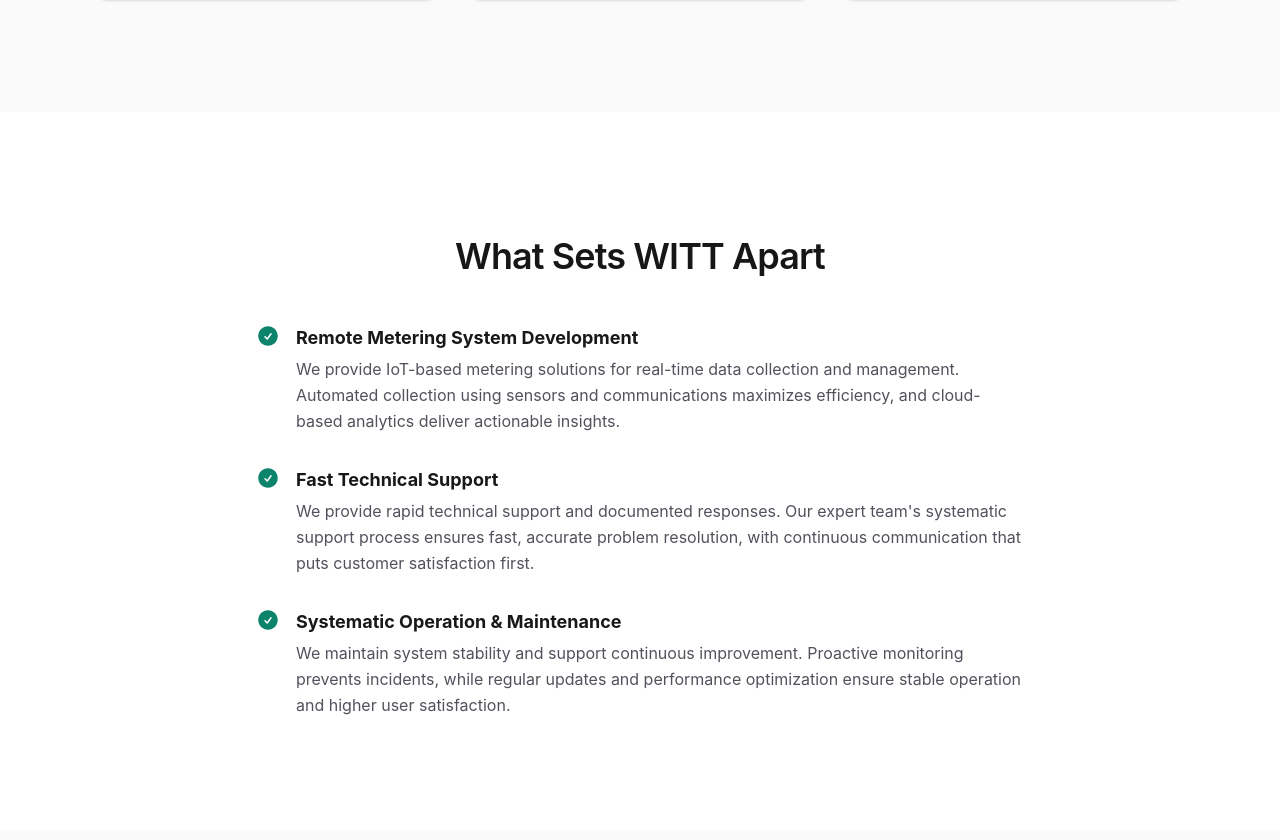
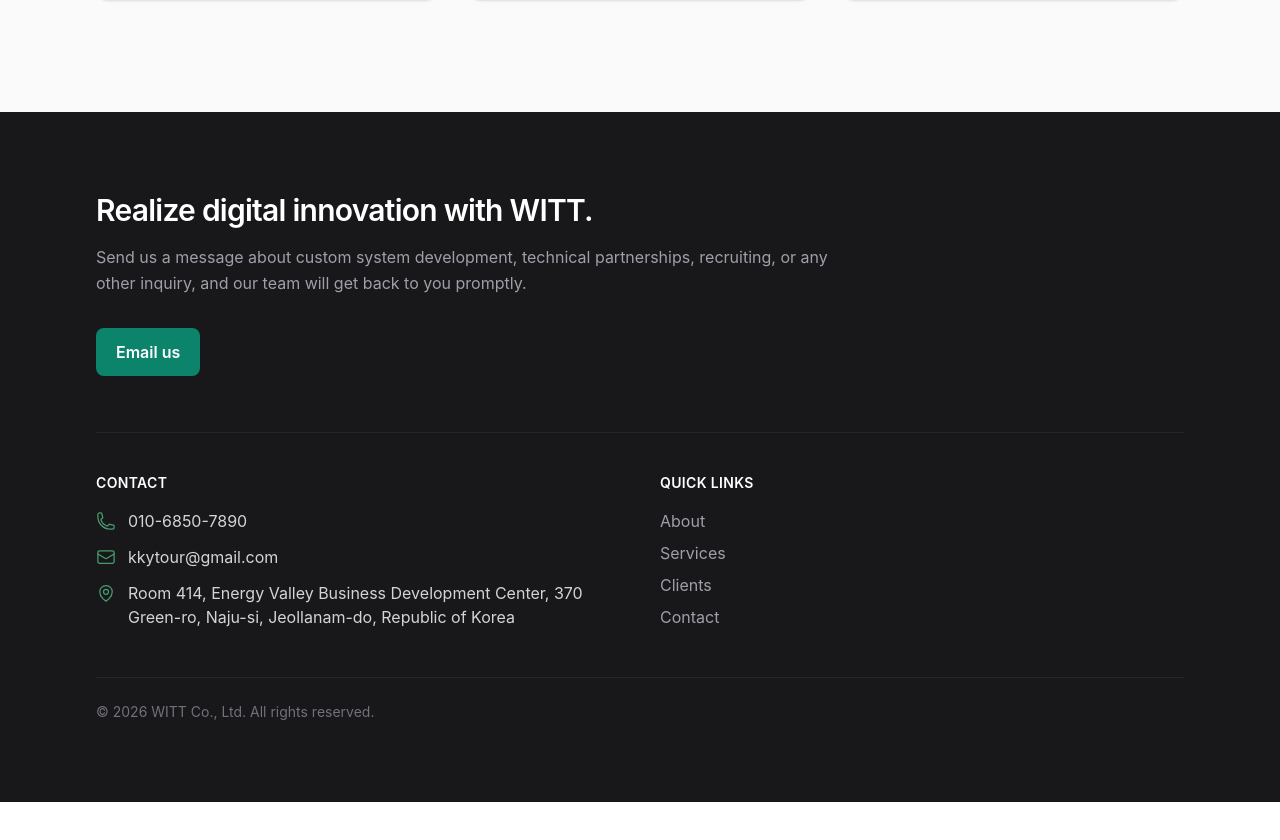
Before and after one commit to witt-company/witt-homepage, a Next.js app: page /en in a window 1280 px wide. Shown: the part 1952-2792 px from the top of the page. After the commit the page ends 2754 px from the top, so only its background shows below. Built offline with nearby package versions, Linux system fonts and the light colour scheme; a web font is replaced by a local one.

Commit message:
refactor: fold technology into services and drop research

```diff
--- a/src/app/[locale]/page.tsx
+++ b/src/app/[locale]/page.tsx
@@ -2,9 +2,7 @@
 
 import { About } from "@/components/sections/About";
 import { Hero } from "@/components/sections/Hero";
-import { Research } from "@/components/sections/Research";
 import { Services } from "@/components/sections/Services";
-import { Technology } from "@/components/sections/Technology";
 import { hasLocale } from "@/i18n/config";
 import { getDictionary } from "@/i18n/dictionaries";
 
@@ -22,8 +20,6 @@
       <Hero content={dict.hero} />
       <About content={dict.about} />
       <Services content={dict.services} />
-      <Technology content={dict.technology} />
-      <Research content={dict.research} />
     </main>
   );
 }
--- a/src/components/layout/Header.tsx
+++ b/src/components/layout/Header.tsx
@@ -11,8 +11,7 @@
 const NAV_ITEMS: { key: keyof Dictionary["nav"]; href: string }[] = [
   { key: "about", href: "#about" },
   { key: "services", href: "#services" },
-  { key: "technology", href: "#technology" },
-  { key: "research", href: "#research" },
+  { key: "clients", href: "#clients" },
   { key: "contact", href: "#contact" },
 ];
 
--- a/src/components/sections/Research.tsx
+++ /dev/null
@@ -1,45 +0,0 @@
-import {
-  CircleStackIcon,
-  CpuChipIcon,
-  MapIcon,
-  ShieldCheckIcon,
-} from "@heroicons/react/24/outline";
-
-import { Card } from "@/components/ui/Card";
-import { Container } from "@/components/ui/Container";
-import { Section } from "@/components/ui/Section";
-import { SectionHeading } from "@/components/ui/SectionHeading";
-import type { Dictionary } from "@/i18n/types";
-
-const ICONS = [CpuChipIcon, CircleStackIcon, MapIcon, ShieldCheckIcon];
-
-type ResearchProps = {
-  content: Dictionary["research"];
-};
-
-export function Research({ content }: ResearchProps) {
-  return (
-    <Section id="research" tone="muted">
-      <Container>
-        <SectionHeading
-          title={content.heading}
-          subtitle={content.subtitle}
-          align="center"
-        />
-        <div className="mt-12 grid gap-8 sm:grid-cols-2">
-          {content.areas.map((area, i) => {
-            const Icon = ICONS[i % ICONS.length];
-            return (
-              <Card
-                key={area.title}
-                icon={<Icon className="h-8 w-8" />}
-                title={area.title}
-                body={area.body}
-              />
-            );
-          })}
-        </div>
-      </Container>
-    </Section>
-  );
-}
--- a/src/components/sections/Technology.tsx
+++ /dev/null
@@ -1,28 +0,0 @@
-import { Container } from "@/components/ui/Container";
-import { FeatureItem } from "@/components/ui/FeatureItem";
-import { Section } from "@/components/ui/Section";
-import { SectionHeading } from "@/components/ui/SectionHeading";
-import type { Dictionary } from "@/i18n/types";
-
-type TechnologyProps = {
-  content: Dictionary["technology"];
-};
-
-export function Technology({ content }: TechnologyProps) {
-  return (
-    <Section id="technology" tone="default">
-      <Container>
-        <SectionHeading title={content.heading} align="center" />
-        <div className="mx-auto mt-12 grid max-w-3xl gap-8">
-          {content.features.map((feature) => (
-            <FeatureItem
-              key={feature.title}
-              title={feature.title}
-              body={feature.body}
-            />
-          ))}
-        </div>
-      </Container>
-    </Section>
-  );
-}
--- a/src/components/ui/Button.tsx
+++ b/src/components/ui/Button.tsx
@@ -1,8 +1,4 @@
 import type { ComponentProps, ReactNode } from "react";
-
-
-
-
 
 type Variant = "primary" | "secondary" | "inverse";
 
--- a/src/i18n/dictionaries/en.json
+++ b/src/i18n/dictionaries/en.json
@@ -6,8 +6,7 @@
   "nav": {
     "about": "About",
     "services": "Services",
-    "technology": "Technology",
-    "research": "R&D",
+    "clients": "Clients",
     "contact": "Contact"
   },
   "hero": {
@@ -49,7 +48,26 @@
         "title": "Expert Proposals & Planning",
         "body": "We cover the full process from RFP analysis to proposal writing and presentation support. We accurately capture client needs, propose optimal solutions, and establish systematic project plans and execution strategies."
       }
+    ],
+    "strengthsTitle": "What Sets WITT Apart",
+    "strengths": [
+      {
+        "title": "Remote Metering System Development",
+        "body": "We provide IoT-based metering solutions for real-time data collection and management. Automated collection using sensors and communications maximizes efficiency, and cloud-based analytics deliver actionable insights."
+      },
+      {
+        "title": "Fast Technical Support",
+        "body": "We provide rapid technical support and documented responses. Our expert team's systematic support process ensures fast, accurate problem resolution, with continuous communication that puts customer satisfaction first."
+      },
+      {
+        "title": "Systematic Operation & Maintenance",
+        "body": "We maintain system stability and support continuous improvement. Proactive monitoring prevents incidents, while regular updates and performance optimization ensure stable operation and higher user satisfaction."
+      }
     ]
+  },
+  "clients": {
+    "heading": "Clients & Partners",
+    "subtitle": "WITT grows together with public institutions, enterprise clients, and partners."
   },
   "technology": {
     "heading": "What Sets WITT Apart",
@@ -68,28 +86,7 @@
       }
     ]
   },
-  "research": {
-    "heading": "WITT Research Lab",
-    "subtitle": "WITT Research Lab develops core technologies in AI, big data, and IoT, researching innovative solutions for the future of energy ICT.",
-    "areas": [
-      {
-        "title": "AI / Machine Learning",
-        "body": "We focus on data-driven intelligent systems, including energy demand and generation forecasting and equipment anomaly diagnosis algorithms."
-      },
-      {
-        "title": "Big Data Platform / Cloud",
-        "body": "We reliably collect and process large-scale energy data and research highly scalable cloud-native architectures."
-      },
-      {
-        "title": "Energy–Tourism Content",
-        "body": "We research experiential tourism products using energy facilities (renewable plants, smart grids) and strategies to integrate ICT-based tourism platforms."
-      },
-      {
-        "title": "Industrial Security (OT Security)",
-        "body": "We develop specialized operational technology (OT) security and intrusion-prevention solutions that counter cyber threats to energy infrastructure."
-      }
-    ]
-  },
+
   "contact": {
     "heading": "Realize digital innovation with WITT.",
     "subtitle": "Send us a message about custom system development, technical partnerships, recruiting, or any other inquiry, and our team will get back to you promptly.",
@@ -103,8 +100,8 @@
     "quickLinks": [
       { "label": "About", "href": "#about" },
       { "label": "Services", "href": "#services" },
-      { "label": "Technology", "href": "#technology" },
-      { "label": "R&D", "href": "#research" }
+      { "label": "Clients", "href": "#clients" },
+      { "label": "Contact", "href": "#contact" }
     ]
   },
   "footer": {
--- a/src/i18n/dictionaries/ko.json
+++ b/src/i18n/dictionaries/ko.json
@@ -6,8 +6,7 @@
   "nav": {
     "about": "회사 소개",
     "services": "핵심 서비스",
-    "technology": "차별화된 기술",
-    "research": "연구소",
+    "clients": "고객사",
     "contact": "문의하기"
   },
   "hero": {
@@ -49,7 +48,26 @@
         "title": "전문적인 사업 제안 및 기획",
         "body": "RFP 분석부터 제안서 작성, 발표 지원까지 전 과정 대응이 가능합니다. 고객의 요구사항을 정확히 파악하고 최적의 솔루션을 제안하며, 사업 목표 달성을 위한 체계적인 프로젝트 계획과 실행 전략을 수립합니다."
       }
+    ],
+    "strengthsTitle": "WITT만의 차별화된 기술",
+    "strengths": [
+      {
+        "title": "원격검침 시스템 구축 기술",
+        "body": "실시간 데이터 수집과 관리를 위한 IoT 기반 검침 솔루션을 제공합니다. 센서와 통신 기술을 활용한 자동화된 데이터 수집 시스템으로 효율성을 극대화하고, 클라우드 기반 데이터 분석을 통해 인사이트를 제공합니다."
+      },
+      {
+        "title": "신속한 기술 지원",
+        "body": "요청 사항에 대한 빠른 기술 지원 및 문서 기반 응답을 제공합니다. 전문 기술팀의 체계적인 지원 프로세스를 통해 신속하고 정확한 문제 해결을 제공하며, 지속적인 커뮤니케이션으로 고객 만족도를 최우선으로 합니다."
+      },
+      {
+        "title": "체계적인 운영 및 유지보수",
+        "body": "시스템 안정성을 유지하고 지속적인 기능 개선을 지원합니다. 모니터링 체계로 장애를 사전에 예방하고, 정기적인 업데이트와 성능 최적화를 통해 시스템의 안정적인 운영을 보장하며 사용자 만족도를 향상시킵니다."
+      }
     ]
+  },
+  "clients": {
+    "heading": "고객사 및 파트너",
+    "subtitle": "WITT는 공공기관과 기업 고객, 파트너와 함께 성장합니다."
   },
   "technology": {
     "heading": "WITT만의 차별화된 기술",
@@ -68,28 +86,6 @@
       }
     ]
   },
-  "research": {
-    "heading": "WITT 연구소",
-    "subtitle": "WITT 연구소는 인공지능, 빅데이터, IoT 분야의 핵심 기술을 개발하고, 에너지 ICT 분야의 미래를 위한 혁신적인 솔루션을 연구합니다.",
-    "areas": [
-      {
-        "title": "인공지능 / 머신러닝",
-        "body": "에너지 수요 및 발전량 예측, 설비 이상 진단 알고리즘 등 데이터 기반의 지능형 시스템 개발에 집중합니다."
-      },
-      {
-        "title": "빅데이터 플랫폼 / 클라우드",
-        "body": "대용량 에너지 데이터를 안정적으로 수집·처리하고, 확장성이 높은 클라우드 네이티브 아키텍처를 연구합니다."
-      },
-      {
-        "title": "에너지-관광 콘텐츠",
-        "body": "에너지 시설(친환경 발전소, 스마트 그리드)을 활용한 체험형 관광 상품 개발 및 ICT 기반 관광 플랫폼 연동 전략을 연구합니다."
-      },
-      {
-        "title": "산업용 보안 기술 (OT Security)",
-        "body": "에너지 인프라의 사이버 위협에 대응하는 특화된 운영 기술(OT) 보안 및 침입 방지 솔루션을 개발합니다."
-      }
-    ]
-  },
   "contact": {
     "heading": "WITT와 함께 디지털 혁신을 실현하세요.",
     "subtitle": "맞춤형 시스템 개발, 기술 제휴, 채용 등 궁금하신 사항을 남겨주시면 담당자가 신속하게 연락드리겠습니다.",
@@ -103,8 +99,8 @@
     "quickLinks": [
       { "label": "회사 소개", "href": "#about" },
       { "label": "핵심 서비스", "href": "#services" },
-      { "label": "차별화된 기술", "href": "#technology" },
-      { "label": "연구소", "href": "#research" }
+      { "label": "고객사", "href": "#clients" },
+      { "label": "문의하기", "href": "#contact" }
     ]
   },
   "footer": {
--- a/src/i18n/types.ts
+++ b/src/i18n/types.ts
@@ -5,15 +5,19 @@
   nav: {
     about: string;
     services: string;
-    technology: string;
-    research: string;
+    clients: string;
     contact: string;
   };
   hero: { eyebrow: string; title: string; subtitle: string; cta: string };
   about: { heading: string; items: Item[] };
-  services: { heading: string; subtitle: string; items: Item[] };
-  technology: { heading: string; features: Item[] };
-  research: { heading: string; subtitle: string; areas: Item[] };
+  services: {
+    heading: string;
+    subtitle: string;
+    items: Item[];
+    strengthsTitle: string;
+    strengths: Item[];
+  };
+  clients: { heading: string; subtitle: string };
   contact: {
     heading: string;
     subtitle: string;
```
